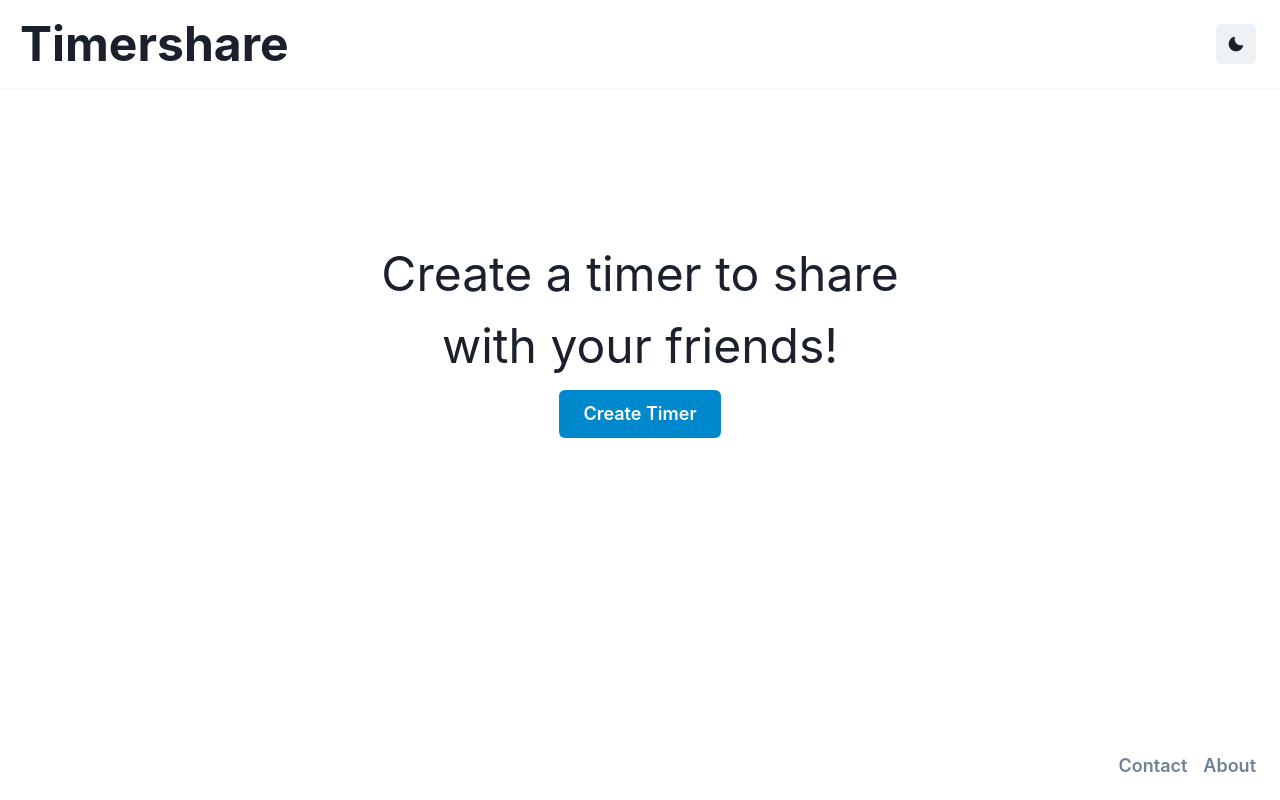
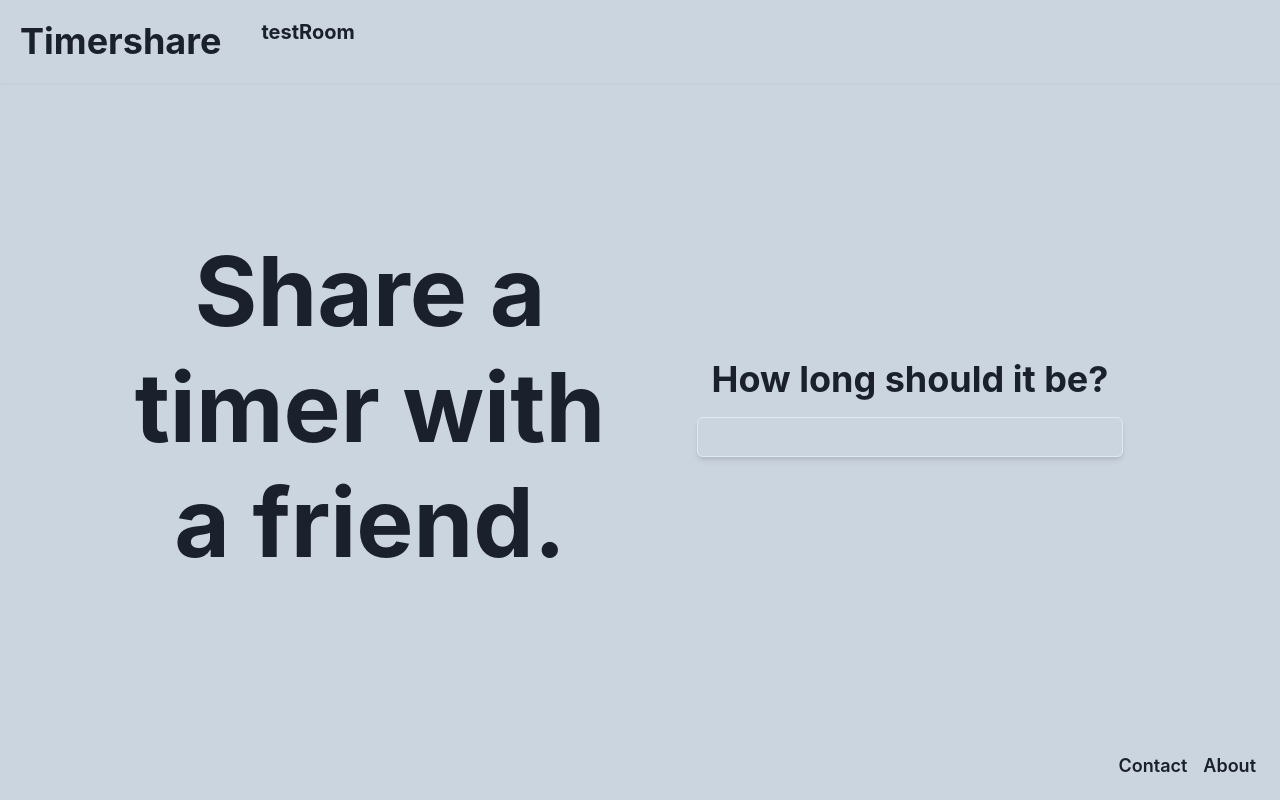
Before and after one commit to xaskii/timershare, a Next.js app: page / in a window 1280 px wide. Built offline with nearby package versions, Linux system fonts and the light colour scheme.

Commit message:
created a bit nice looking landing page hahaha

```diff
--- a/package.json
+++ b/package.json
@@ -16,6 +16,7 @@
     "next": "latest",
     "react": "^18.2.0",
     "react-dom": "^18.2.0",
+    "react-hook-form": "^7.43.0",
     "react-timer-hook": "^3.0.5"
   },
   "devDependencies": {
--- a/src/components/Layout.tsx
+++ b/src/components/Layout.tsx
@@ -15,16 +15,17 @@ export const Layout: React.FC<LayoutProps> = ({ children }) => {
       w='full'
       h='100vh'
       justifyContent='flex-start'
+      bg='gray.300'
     >
       <NavBar />
       {children}
       <Flex w='full' p={6} justifyContent='flex-end' justifySelf='flex-end'>
-        <ButtonGroup gap={2} variant='link' size='lg'>
+        <ButtonGroup gap={2} variant='link' size='lg' colorScheme='black'>
           <Button>Contact</Button>
           <Button>About</Button>
         </ButtonGroup>
       </Flex>
-      <DarkModeSwitch />
+      {/* <DarkModeSwitch /> */}
     </Flex>
   )
 }
--- a/src/components/Navbar.tsx
+++ b/src/components/Navbar.tsx
@@ -14,9 +14,12 @@ export const NavBar = () => (
   // TODO: add border/drop-shadow to surrounding container
   <Box shadow='sm' w='full'>
     <Container m={5} w='full' p={0}>
-      <HStack w='full' alignItems='flex-start'>
-        <Heading size='2xl'>
+      <HStack w='full' spacing={10} alignItems='flex-start'>
+        <Heading size='xl'>
           <Link href='/'>Timershare</Link>
+        </Heading>
+        <Heading size='md'>
+          <Link href='/timer/aaodsfoji'>testRoom</Link>
         </Heading>
       </HStack>
     </Container>
--- a/src/pages/index.tsx
+++ b/src/pages/index.tsx
@@ -5,32 +5,53 @@ import {
   VStack,
   ButtonGroup,
   Container,
+  Heading,
+  HStack,
+  Stack,
+  Input,
 } from '@chakra-ui/react'
-import { CheckCircleIcon, LinkIcon } from '@chakra-ui/icons'
-import { Hero } from '../components/Hero'
-import { Main } from '../components/Main'
-import { DarkModeSwitch } from '../components/DarkModeSwitch'
-import { CTA } from '../components/CTA'
-import { Footer } from '../components/Footer'
-import { NavBar } from '../components/Navbar'
-import { AboutSection } from '../components/AboutSection'
-import { TimerCreation } from '../components/TimerCreation'
 
 // refactored layout into Layout.tsx then imported into _app
 // not sure if this decision better or worse when the layouts are simple
 const Index = () => (
-  <Container p={0} h='full' maxW='container.xl'>
-    <VStack
-      spacing={4}
-      p={4}
-      pb={40}
+  <Container p={0} h='full' maxW='90%'>
+    <Stack
+      justifyContent='center'
+      alignContent='center'
+      direction={['column', 'column', 'column', 'row']}
       h='full'
       w='full'
-      alignItems='flex-start'
-      justifyContent='center'
+      p={10}
     >
-      <TimerCreation />
-    </VStack>
+      <VStack
+        h='full'
+        w={['full', 'full', 'full', '50%']}
+        alignItems='center'
+        textAlign='center'
+        justifyContent='center'
+      >
+        <Heading fontSize='8xl'>Share a timer with a friend.</Heading>
+      </VStack>
+      <VStack
+        justifyContent='center'
+        w={['full', 'full', 'full', '50%']}
+        spacing={4}
+        textAlign='center'
+      >
+        <Heading>How long should it be?</Heading>
+        <Input textAlign='center' w='80%' fontSize='md' shadow='md'></Input>
+        {/* <Button
+          borderColor='black'
+          size='lg'
+          borderRadius='lg'
+          border='2px'
+          bg='black'
+          color='gray.300'
+        >
+          Start
+        </Button> */}
+      </VStack>
+    </Stack>
   </Container>
 )
 
```
Also changed, not shown: src/pages/timer/[roomid].tsx (deleted, +0 -24 lines), 1 other file (tests, documents, lock files or other folders).
